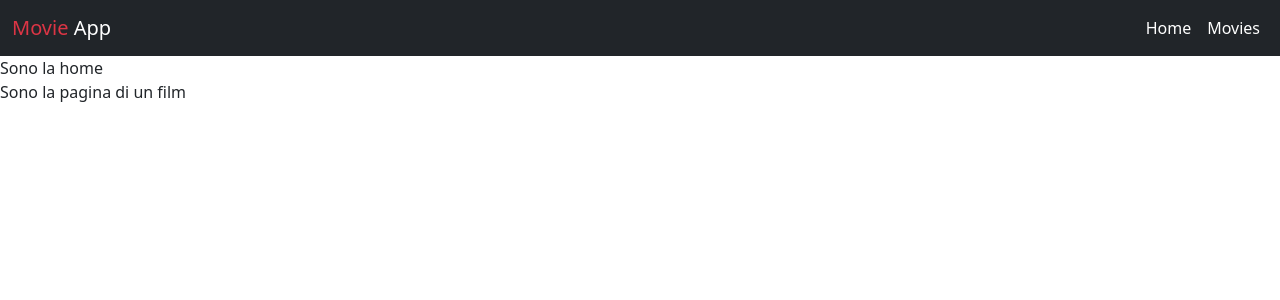
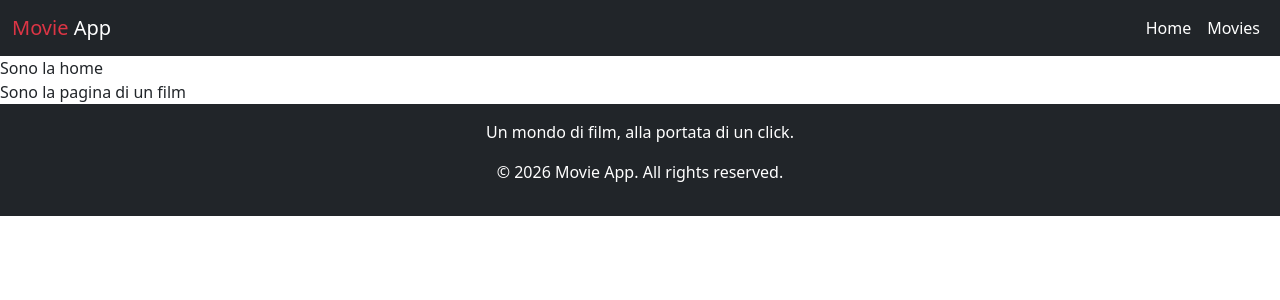
Before and after one commit to christian-matarazzo/webapp-react, a React (Vite) app: page / in a window 1280 px wide. Shown: the top 300 px of the page. Built offline with nearby package versions, Linux system fonts and the light colour scheme; the HTML template or start-up script is replaced by a standard one.

Commit message:
add footer

```diff
--- a/src/App.jsx
+++ b/src/App.jsx
@@ -1,6 +1,7 @@
 import Home from './pages/Home'
 import Movie from './pages/Movie'
 import AppHeader from './components/AppHeader'
+import AppFooter from './components/AppFooter'
 function App() {
 
 
@@ -9,6 +10,7 @@ function App() {
 <AppHeader/>
 <Home/>
 <Movie/>
+<AppFooter/>
 </>
   )
 }
--- a/src/components/AppFooter.jsx
+++ b/src/components/AppFooter.jsx
@@ -0,0 +1,8 @@
+export default function AppFooter() {
+    return (
+        <footer className= "bg-dark text-center text-white py-3">
+            <p>Un mondo di film, alla portata di un click. </p>
+            <p>&copy; 2026 Movie App. All rights reserved.</p>
+        </footer>
+    )
+}
```
